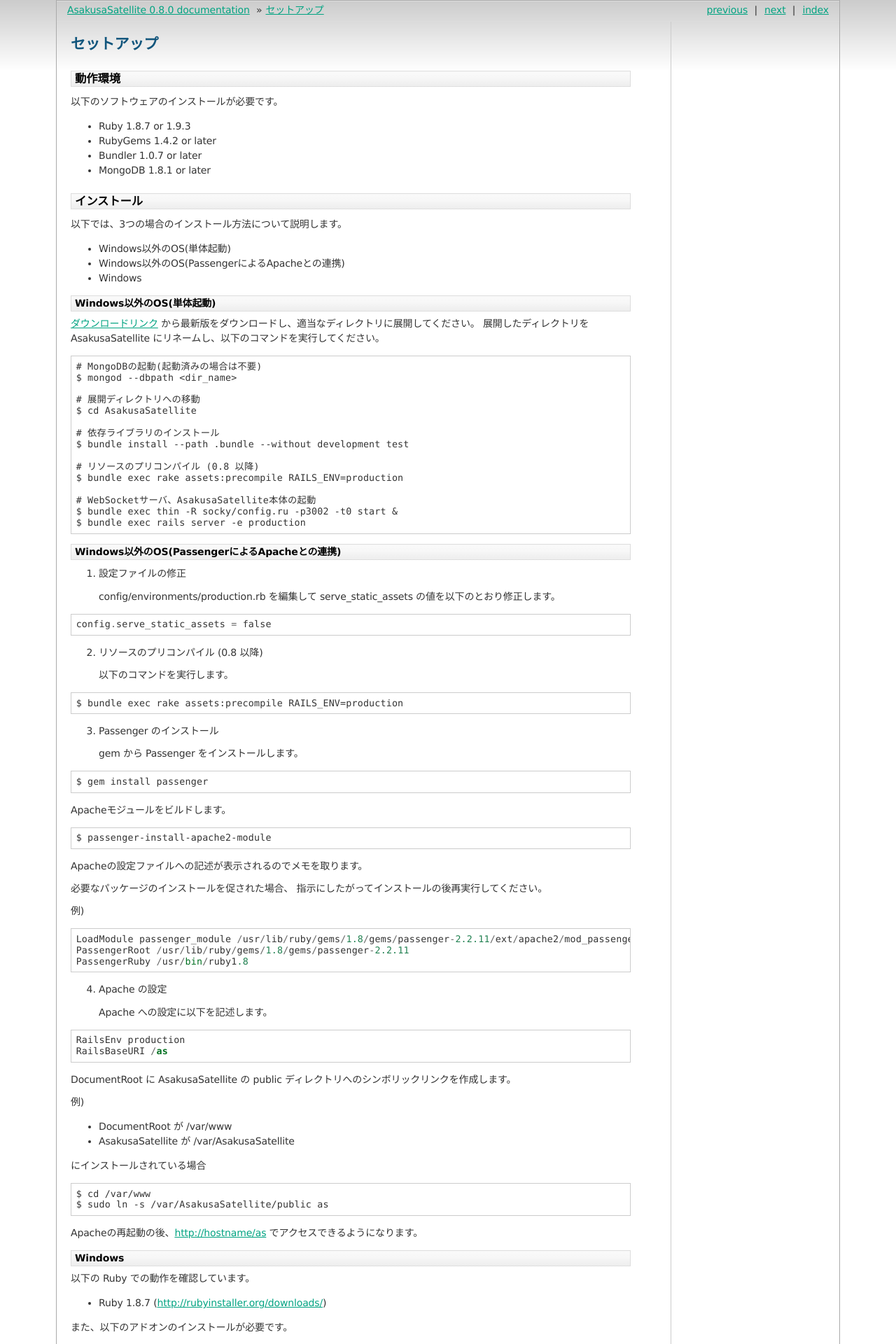
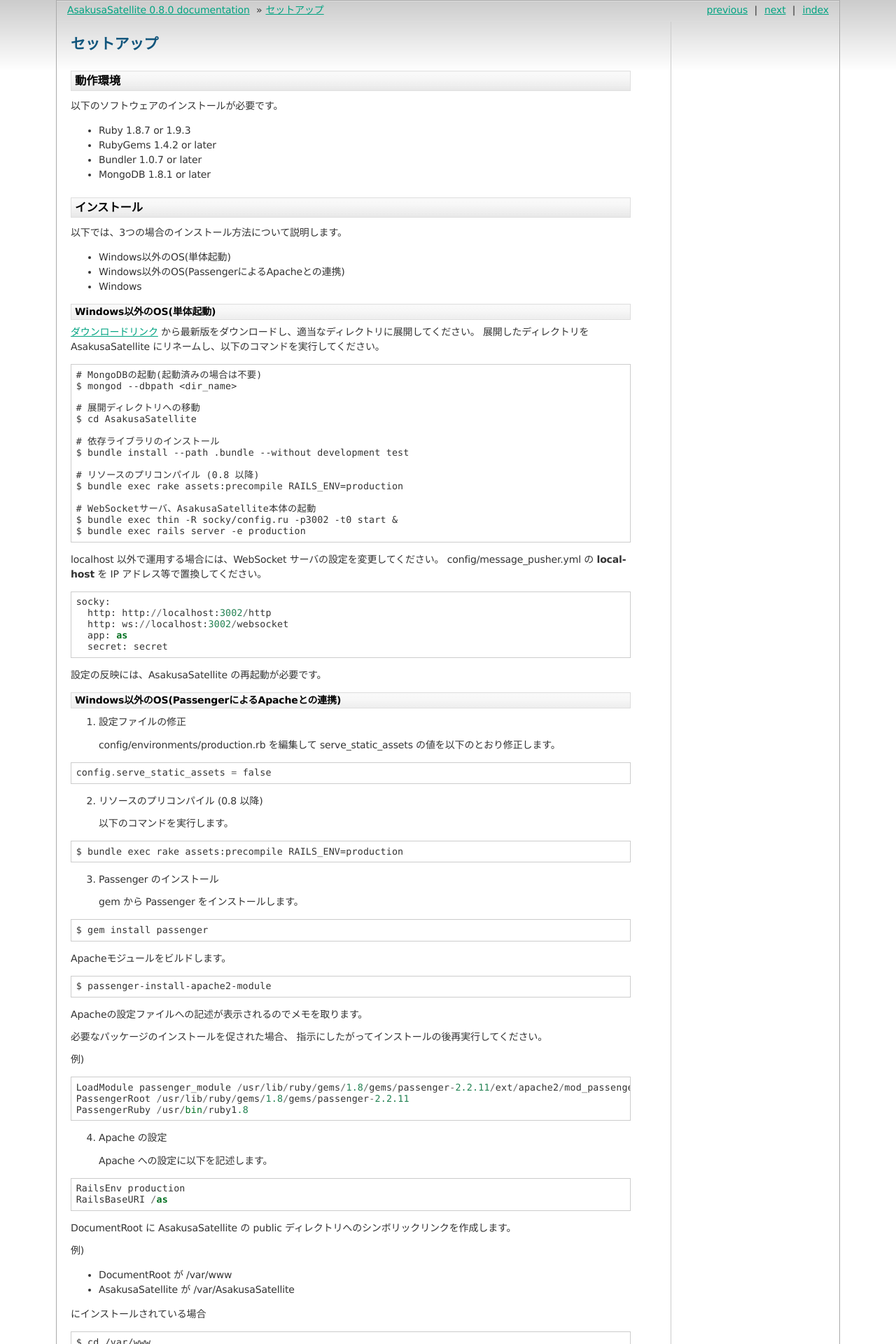
Before and after one commit to codefirst/asakusa-satellite-manual, a Sphinx documentation site: the page built from source/setup.rst, in a window 1280 px wide. Shown: the top 1920 px of the page at 70% size. Built offline with Sphinx 7.4.7, drawn with Linux system fonts in a browser that asks for light colours.

Commit message:
Added: about message_pusher.yml

```diff
--- a/source/_themes/codefirst/static/codefirst.css
+++ b/source/_themes/codefirst/static/codefirst.css
@@ -20,6 +20,12 @@
    color: black !IMPORTANT;
    border: 1px solid #ddd;
    font-size: 1.17em;
+}
+
+h2 {
+   border: 1px solid #dfdfdf;
+   padding-top: 3px;
+   padding-bottom: 3px;
 }
 
 h3 {
--- a/source/setup.rst
+++ b/source/setup.rst
@@ -43,6 +43,19 @@
     # WebSocketサーバ、AsakusaSatellite本体の起動
     $ bundle exec thin -R socky/config.ru -p3002 -t0 start &
     $ bundle exec rails server -e production
+
+localhost 以外で運用する場合には、WebSocket サーバの設定を変更してください。
+config/message_pusher.yml の **localhost** を IP アドレス等で置換してください。
+
+::
+
+   socky:
+     http: http://localhost:3002/http
+     http: ws://localhost:3002/websocket
+     app: as
+     secret: secret
+
+設定の反映には、AsakusaSatellite の再起動が必要です。
 
 Windows以外のOS(PassengerによるApacheとの連携)
 ~~~~~~~~~~~~~~~~~~~~~~~~~~~~~~~~~~~~~~~~~~~~~~~~
```
